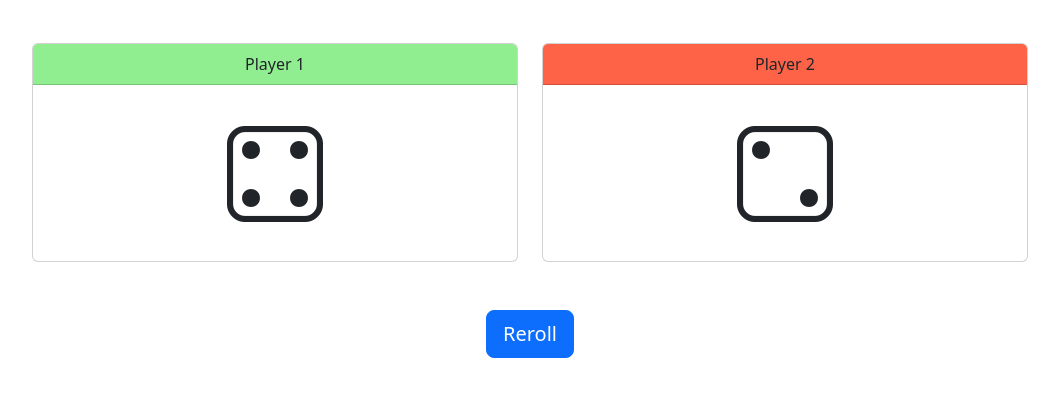
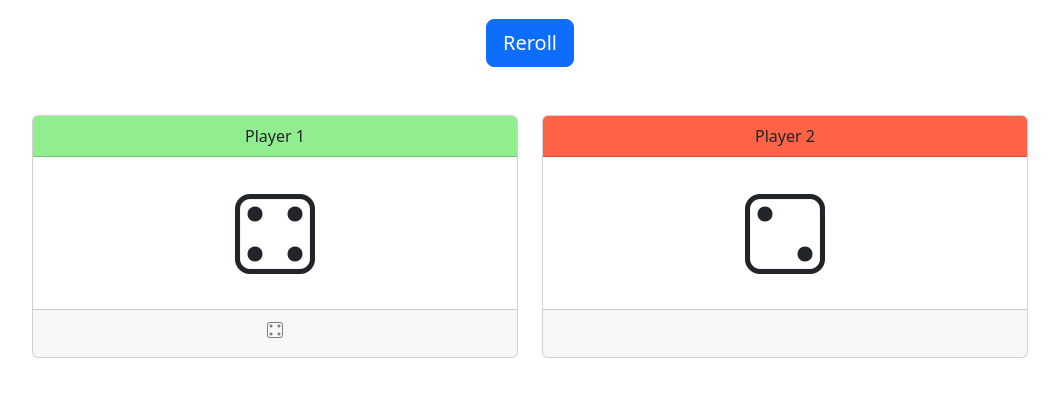
Before and after one commit to markalanboyd/dice-roller, a plain HTML site: page index.html in a window 1280 px wide. Both pictures are taken after a click on the button "Reroll". Shown: the part 101-498 px from the top of the page, without its empty margins (110-1169 px from the left). Drawn offline with nearby package versions, Linux system fonts and the light colour scheme.

Commit message:
Added winners tracker

```diff
--- a/index.html
+++ b/index.html
@@ -21,29 +21,38 @@
     <title>Dice Roller</title>
   </head>
   <body class="text-center">
-    <section class="container mt-5">
+    <section class="container mt-5 mb-4">
       <h1>Dice Roller</h1>
     </section>
+    <div class="row">
+      <div class="col">
+        <button id="reroll-btn" type="button" class="btn btn-primary btn-lg">
+          Reroll
+        </button>
+      </div>
+    </div>
     <section class="container">
       <div class="row m-5">
-        <div id="p1" class="col">
+        <div id="p1" class="col-6">
           <div class="card">
             <div class="card-header">Player 1</div>
-            <div class="card-body"><i id="p1-die" class="bi bi-dice-1 dice"></i></div>
+            <div class="card-body">
+              <i id="p1-die" class="bi bi-dice-1 dice"></i>
+            </div>
+            <div class="card-footer text-muted"></div>
           </div>
         </div>
-        <div id="p2" class="col">
+        <div id="p2" class="col-6">
           <div class="card">
             <div class="card-header">Player 2</div>
-            <div class="card-body"><i id="p2-die" class="bi bi-dice-1 dice"></i></div>
+            <div class="card-body">
+              <i id="p2-die" class="bi bi-dice-1 dice"></i>
+            </div>
+            <div class="card-footer text-muted"></div>
           </div>
         </div>
       </div>
-      <div class="row">
-        <div class="col">
-          <button id="reroll-btn" type="button" class="btn btn-primary btn-lg">Reroll</button>
-        </div>
-      </div>
+
     </section>
 
     <!-- Bootstrap JavaScript -->
--- a/index.js
+++ b/index.js
@@ -12,14 +12,30 @@ function reroll() {
     if (p1Roll > p2Roll) {
         document.querySelector("#p1 .card-header").style.backgroundColor = "lightgreen";
         document.querySelector("#p2 .card-header").style.backgroundColor = "tomato";
+        let icon = document.createElement("i");
+        let footer = document.querySelector("#p1 .card-footer");
+        icon.setAttribute("class", `bi bi-dice-${p1Roll} dice winners`);
+        footer.appendChild(icon);
     } else if (p1Roll === p2Roll) {
         document.querySelector("#p1 .card-header").style.backgroundColor = "gainsboro";
         document.querySelector("#p2 .card-header").style.backgroundColor = "gainsboro";
     } else {
         document.querySelector("#p1 .card-header").style.backgroundColor = "tomato";
         document.querySelector("#p2 .card-header").style.backgroundColor = "lightgreen";
+        let icon = document.createElement("i");
+        let footer = document.querySelector("#p2 .card-footer");
+        icon.setAttribute("class", `bi bi-dice-${p2Roll} dice winners`);
+        footer.appendChild(icon);
     }
 }
 
+// TODO: Combine the functionality above into a function somehow
+// function postWinner(winner, playerRoll) {
+//     let icon = document.createElement("i");
+//     let footer = document.querySelector(`${winner} .card-footer`);
+//     icon.setAttribute("class", `bi bi-dice-${playerRoll} dice`);
+//     footer.appendChild(icon);
+// }
+
 // Events
 buttonReroll.addEventListener("click", reroll)
--- a/styles.css
+++ b/styles.css
@@ -3,7 +3,7 @@
 }
 
 .dice {
-    font-size: 6rem;
+    font-size: 10vh;
 }
 
 #p1 .card-header {
@@ -13,3 +13,18 @@
 #p2 .card-header {
     background-color: gainsboro;
 }
+
+#p1 .card-footer {
+    min-height: 3rem;
+}
+
+#p2 .card-footer {
+    min-height: 3rem;
+}
+
+.winners {
+    color: gray;
+    font-size: 1rem;
+    text-align: left;
+    margin: 0 2px;
+}
```
